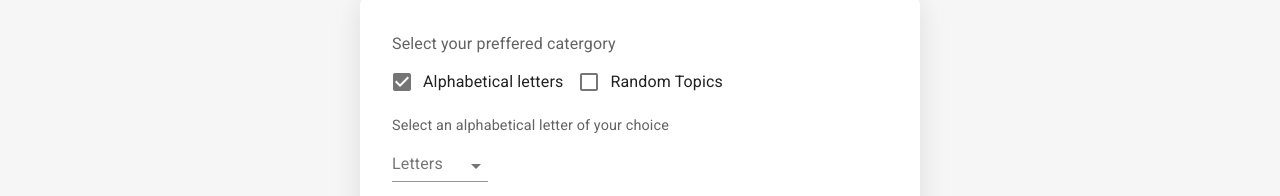
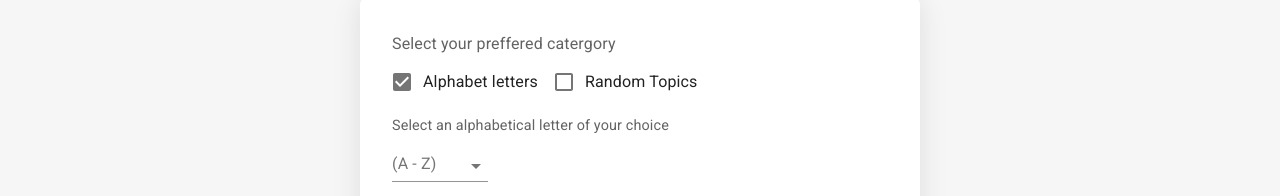
Before and after one commit to shaznan/speech-therapy-app, a Next.js app: page /performtest in a window 1280 px wide. Shown: the part 612-808 px from the top of the page. Built offline with nearby package versions, Linux system fonts and the light colour scheme.

Commit message:
create array for alphabets, transfor alphabet options to controlled input

```diff
--- a/components/PerformTest_components/layout/SelectCatergory/MainCatergorty.component.jsx
+++ b/components/PerformTest_components/layout/SelectCatergory/MainCatergorty.component.jsx
@@ -50,7 +50,7 @@ function MainCatergorty() {
                   color="default"
                 />
               }
-              label="Alphabetical letters"
+              label="Alphabet letters"
             />
             <FormControlLabel
               control={
--- a/components/PerformTest_components/layout/SelectCatergory/SubCatergory.component.jsx
+++ b/components/PerformTest_components/layout/SelectCatergory/SubCatergory.component.jsx
@@ -1,4 +1,4 @@
-import React from "react";
+import React, { useEffect } from "react";
 import { Fragment } from "react";
 import SubCatergoryContent from "./SubCatergoryContent.component";
 import { useSelector } from "react-redux";
@@ -10,6 +10,14 @@ function SubCatergory() {
   const isRandomChecked = useSelector(
     (state) => state.performtest.isRandomChecked
   );
+
+  const listOfAlphabets = useSelector((state) =>
+    state.performtest.listOfAlphabets.split("")
+  );
+
+  // useEffect(() => {
+  //   console.log(listOfAlphabets);
+  // }, []);
 
   const conditionallyRenderProps = (alphabetProps, randomprops) => {
     if (isAlphabetChecked) {
@@ -26,7 +34,8 @@ function SubCatergory() {
           "Select an alphabetical letter of your choice",
           "Select a topic of your choice"
         )}
-        subLabel={conditionallyRenderProps("Letters", "Topics")}
+        subLabel={conditionallyRenderProps("(A -  Z)", "Topics")}
+        optionsList={listOfAlphabets}
       />
     </Fragment>
   );
--- a/components/PerformTest_components/layout/SelectCatergory/SubCatergoryContent.component.jsx
+++ b/components/PerformTest_components/layout/SelectCatergory/SubCatergoryContent.component.jsx
@@ -1,13 +1,28 @@
-import React, { Fragment } from "react";
+import React, { Fragment, useEffect } from "react";
 import FormLabel from "@material-ui/core/FormLabel";
 import InputLabel from "@material-ui/core/InputLabel";
 import MenuItem from "@material-ui/core/MenuItem";
 import FormControl from "@material-ui/core/FormControl";
 import Select from "@material-ui/core/Select";
 import { useStyles } from "./SelectForm_Styles";
+import { useDispatch, useSelector } from "react-redux";
+import { testActions } from "../../../../store/performTestSlice";
 
-function SubCatergoryContent({ mainLabel, subLabel }) {
+function SubCatergoryContent({ mainLabel, subLabel, optionsList }) {
   const classes = useStyles();
+  const dispatch = useDispatch();
+
+  const handleChange = (e) => {
+    dispatch(testActions.setSelectedOptfromList(e.target.value));
+  };
+
+  const selectedOptfromList = useSelector(
+    (state) => state.performtest.selectedOptfromList
+  );
+
+  useEffect(() => {
+    console.log(selectedOptfromList);
+  }, [selectedOptfromList]);
 
   return (
     <Fragment>
@@ -29,10 +44,17 @@ function SubCatergoryContent({ mainLabel, subLabel }) {
             //   open={open}
             //   onClose={handleClose}
             //   onOpen={handleOpen}
-            //   value={age}
-            //   onChange={handleChange}
+            value={selectedOptfromList}
+            onChange={handleChange}
           >
-            <MenuItem value={10}>Ten</MenuItem>
+            {optionsList.map((option, i) => {
+              return (
+                <MenuItem key={i} value={option}>
+                  {option}
+                </MenuItem>
+              );
+            })}
+            ;
           </Select>
         </div>
       </FormControl>
--- a/store/performTestSlice.js
+++ b/store/performTestSlice.js
@@ -7,6 +7,8 @@ const performTestSlice = createSlice({
     showInstructions: false,
     isAlphabetChecked: true,
     isRandomChecked: false,
+    listOfAlphabets: "abcdefghijklmnopqrstuvwxyz",
+    selectedOptfromList: "",
   },
   reducers: {
     setShowStartBtn: (state, action) => {
@@ -21,6 +23,9 @@ const performTestSlice = createSlice({
         : action.payload === "random"
         ? (state.isRandomChecked = !state.isRandomChecked)
         : "";
+    },
+    setSelectedOptfromList: (state, action) => {
+      state.selectedOptfromList = action.payload;
     },
     // toggleIsRandomChecked: (state) => {
     //   state.isRandomChecked = !state.isRandomChecked;
```
